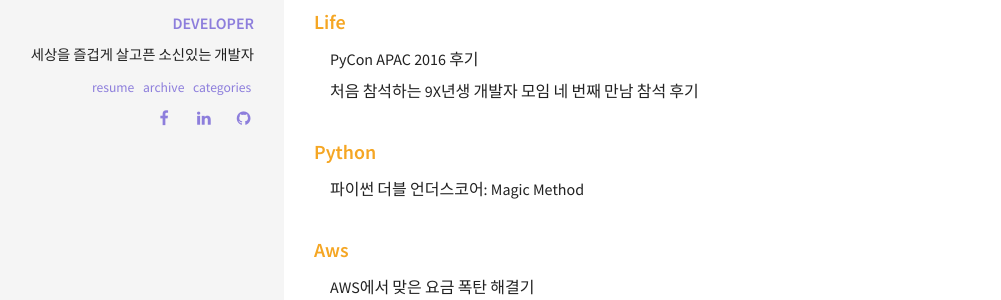
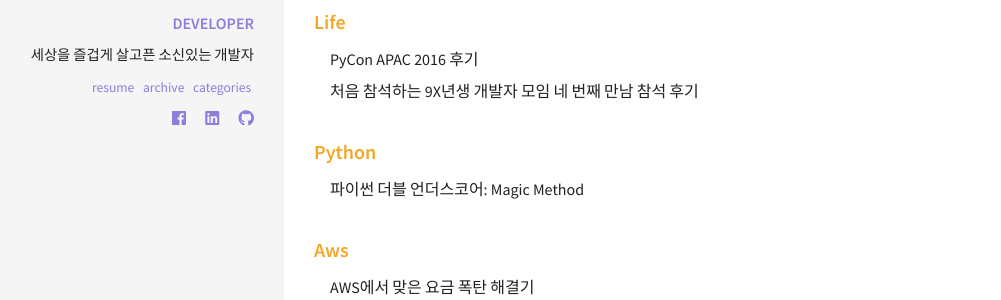
Before and after one commit to Corikachu/corikachu.github.io, a Jekyll site: the page built from category.html, in a window 1280 px wide. Shown: the part 451-751 px from the top of the page, without its empty margins (36-1037 px from the left). Built offline with Jekyll 4.4.1, drawn with Linux system fonts in a browser that asks for light colours; nearby versions of some CDN libraries.

Commit message:
update header

```diff
--- a/_includes/header.html
+++ b/_includes/header.html
@@ -52,8 +52,12 @@
   <!-- Naver Search Engine Verification -->
   <meta name="naver-site-verification" content="279b5315aa74518d57fd535ccfb671d1d4e3ea1e"/>
 
+  <!-- Load Source Sans Pro from Google Font -->
+  <link href="https://fonts.googleapis.com/css?family=Source+Sans+Pro" rel="stylesheet">
+
   <!-- CSS files -->
-  <link rel="stylesheet" href="{{ site.url }}/css/font-awesome.min.css">
+  <link rel="stylesheet" href="https://use.fontawesome.com/releases/v5.0.13/css/all.css" integrity="sha384-DNOHZ68U8hZfKXOrtjWvjxusGo9WQnrNx2sqG0tfsghAvtVlRW3tvkXWZh58N9jp" crossorigin="anonymous">
+  <!--<link rel="stylesheet" href="{{ site.url }}/css/font-awesome.min.css">-->
   <link rel="stylesheet" href="{{ site.url }}/css/main.css">
 
   <link rel="canonical" href="{{ page.url | replace:'index.html','' | prepend: site.url }}">
--- a/_includes/social-links.html
+++ b/_includes/social-links.html
@@ -18,13 +18,13 @@
       </li>
     {% endif %}
     {% if author.twitter %}<li><a href="http://twitter.com/{{ author.twitter }}" class="social-link-item" target="_blank"><i class="fa fa-fw fa-twitter"></i></a></li>{% endif %}
-    {% if author.facebook %}<li><a href="http://facebook.com/{{ author.facebook }}" class="social-link-item" target="_blank"><i class="fa fa-fw fa-facebook"></i></a></li>{% endif %}
+    {% if author.facebook %}<li><a href="http://facebook.com/{{ author.facebook }}" class="social-link-item" target="_blank"><i class="fab fa-facebook"></i></a></li>{% endif %}
     {% if author.google.plus %}<li><a href="http://plus.google.com/+{{ author.google.plus }}" class="social-link-item" target="_blank"><i class="fa fa-fw fa-google-plus"></i> Google+</a></li>{% endif %}
-    {% if author.linkedin %}<li><a href="http://linkedin.com/in/{{ author.linkedin }}" class="social-link-item" target="_blank" data-proofer-ignore><i class="fa fa-fw fa-linkedin"></i></a></li>{% endif %}
+    {% if author.linkedin %}<li><a href="http://linkedin.com/in/{{ author.linkedin }}" class="social-link-item" target="_blank" data-proofer-ignore><i class="fab fa-linkedin"></i></a></li>{% endif %}
     {% if author.xing %}<li><a href="http://www.xing.com/profile/{{ author.xing }}" class="social-link-item" target="_blank"><i class="fa fa-fw fa-xing"></i></a></li>{% endif %}
     {% if author.instagram %}<li><a href="http://instagram.com/{{ author.instagram }}" class="social-link-item" target="_blank"><i class="fa fa-fw fa-instagram"></i></a></li>{% endif %}
     {% if author.tumblr %}<li><a href="http://{{ author.tumblr }}.tumblr.com" class="social-link-item" target="_blank"><i class="fa fa-fw fa-tumblr"></i></a></li>{% endif %}
-    {% if author.github %}<li><a href="http://github.com/{{ author.github }}" class="social-link-item" target="_blank"><i class="fa fa-fw fa-github"></i></a></li>{% endif %}
+    {% if author.github %}<li><a href="http://github.com/{{ author.github }}" class="social-link-item" target="_blank"><i class="fab fa-github"></i></a></li>{% endif %}
     {% if author.stackoverflow %}<li><a href="http://stackoverflow.com/users/{{ author.stackoverflow }}" class="social-link-item" target="_blank"><i class="fa fa-fw fa-stack-overflow"></i></a></li>{% endif %}
     {% if author.lastfm %}<li><a href="http://lastfm.com/user/{{ author.lastfm }}" class="social-link-item" target="_blank"><i class="fa fa-fw fa-music"></i></a></li>{% endif %}
     {% if author.dribbble %}<li><a href="http://dribbble.com/{{ author.dribbble }}" class="social-link-item" target="_blank"><i class="fa fa-fw fa-dribbble"></i></a></li>{% endif %}
```
